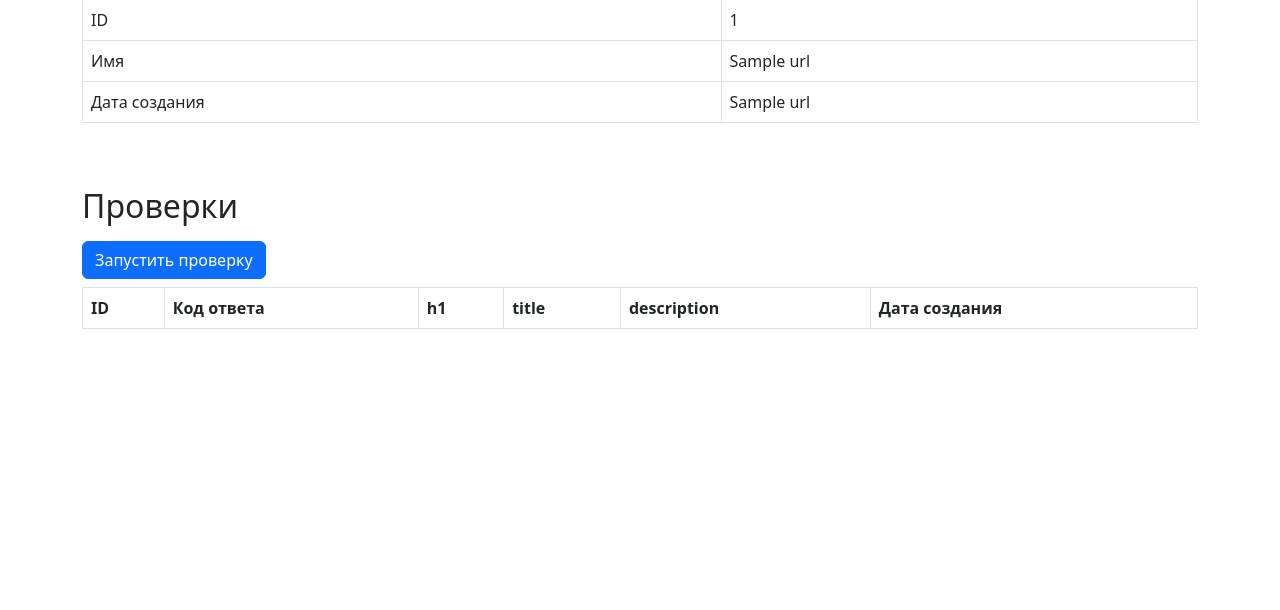
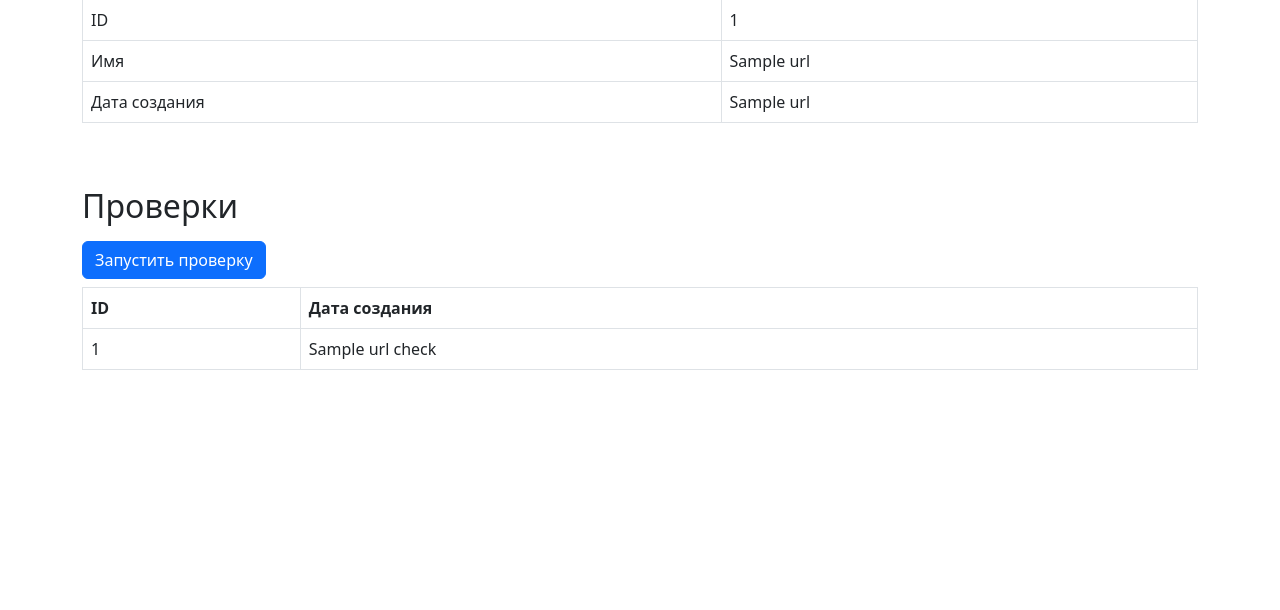
Before and after one commit to blacksmokezip/Page-Analyzer, a Flask app: page /urls/1 in a window 1280 px wide. Shown: the part 129-739 px from the top of the page. Run offline with Flask 3, Linux system fonts and the light colour scheme; one stand-in notice (Sample message) is shown; a database or web service that is not in the repository returns one stand-in record (values such as "Sample title"); lists and menus that the app fills with data are empty; some libraries are stand-ins or nearby versions.

Commit message:
Fourth step

```diff
--- a/database.sql
+++ b/database.sql
@@ -1,6 +1,16 @@
 DROP TABLE IF EXISTS urls;
+DROP TABLE IF EXISTS url_checks;
 CREATE TABLE urls (
     id bigint PRIMARY KEY GENERATED ALWAYS AS IDENTITY,
     name varchar(255),
     created_at date
 );
+CREATE TABLE url_checks (
+    id bigint PRIMARY KEY GENERATED ALWAYS AS IDENTITY,
+    url_id bigint REFERENCES urls (id),
+    status_code integer,
+    h1 text,
+    title text,
+    description text,
+    created_at date
+);
--- a/page_analyzer/app.py
+++ b/page_analyzer/app.py
@@ -19,6 +19,7 @@ def main_page():
         'index.html'
     )
 
+
 @app.post('/urls')
 def post_urls():
     url = request.form.to_dict()['url']
@@ -39,7 +40,8 @@ def post_urls():
     with conn.cursor() as cur:
         cur.execute(f"SELECT * FROM urls WHERE name='{url}'")
         if not cur.fetchall():
-            query = f"INSERT INTO urls (name, created_at) VALUES ('{url}', '{date.today()}')"
+            query = f"INSERT INTO urls (name, created_at)" \
+                    f" VALUES ('{url}', '{date.today()}')"
             cur.execute(query)
             conn.commit()
         else:
@@ -51,20 +53,25 @@ def post_urls():
         flash('Страница успешно добавлена')
         return redirect(url_for('url_id', id=cur.fetchone()[0]))
 
+
 @app.route('/urls/<int:id>')
 def url_id(id):
     conn = psycopg2.connect(DATABASE_URL)
 
     with conn.cursor() as cur:
         cur.execute(f"SELECT * FROM urls WHERE id={id}")
-        result = cur.fetchone()
+        url = cur.fetchone()
+        cur.execute(f"SELECT * FROM url_checks WHERE url_id={id}")
+        check = cur.fetchall()[::-1]
 
     return render_template(
         'show.html',
-        id=result[0],
-        name=result[1],
-        created_at=result[2],
+        id=url[0],
+        name=url[1],
+        created_at=url[2],
+        check=check,
     )
+
 
 @app.get('/urls')
 def get_urls():
@@ -73,11 +80,40 @@ def get_urls():
     with conn.cursor() as cur:
         cur.execute("SELECT * FROM urls")
         urls = cur.fetchall()[::-1]
+        query = 'SELECT url_id, MAX(b.created_at) AS last_tested_at' \
+                ' FROM urls a' \
+                ' INNER JOIN url_checks b ON a.id = b.url_id' \
+                ' GROUP BY url_id' \
+                ' ORDER BY url_id;'
+        cur.execute(query)
+        result = cur.fetchall()
+
+    checks = {}
+    for item in result:
+        checks[item[0]] = item[1]
 
     return render_template(
         'urls.html',
         urls=urls,
+        checks=checks,
     )
+
+
+@app.post('/urls/<int:id>/checks')
+def check_url(id):
+    conn = psycopg2.connect(DATABASE_URL)
+
+    with conn.cursor() as cur:
+        cur.execute(f"SELECT * FROM urls WHERE id={id}")
+        url = cur.fetchone()
+        query = f"INSERT INTO url_checks (url_id, created_at)" \
+                f" VALUES ('{url[0]}', '{date.today()}')"
+        cur.execute(query)
+        conn.commit()
+
+    flash('Страница успешно проверена')
+    return redirect(url_for('url_id', id=url[0]))
+
 
 def validate(url):
     if not url.startswith("http://") and not url.startswith("https://"):
@@ -85,5 +121,6 @@ def validate(url):
     if len(url) > 255:
         return 'URL превышает 255 символов'
 
+
 if __name__ == "__main__":
     app.run()
--- a/page_analyzer/templates/show.html
+++ b/page_analyzer/templates/show.html
@@ -26,6 +26,9 @@
             <div class="alert alert-info" role="alert">{{ message }}</div>
             {% endif %}
             {% if message == 'Страница успешно добавлена' %}
+            <div class="alert alert-success" role="alert">{{ message }}</div>
+            {% endif %}
+            {% if message == 'Страница успешно проверена' %}
             <div class="alert alert-success" role="alert">{{ message }}</div>
             {% endif %}
             {% endfor %}
@@ -61,7 +64,7 @@
   </div>
 
     <h2 class="mt-5 mb-3">Проверки</h2>
-    <form method="post" action="/urls/{{ id }}/checks">
+    <form method="post" action="{{ url_for('check_url', id=id) }}">
     <input type="submit" class="btn btn-primary" value="Запустить проверку">
     </form>
 
@@ -70,15 +73,20 @@
     <thead>
       <tr>
         <th>ID</th>
-        <th>Код ответа</th>
-        <th>h1</th>
-        <th>title</th>
-        <th>description</th>
+        <!-- <th>Код ответа</th> -->
+        <!-- <th>h1</th> -->
+        <!-- <th>title</th> -->
+        <!-- <th>description</th> -->
         <th>Дата создания</th>
       </tr>
     </thead>
-      <tbody>
-
+    <tbody>
+      {% for item in check %}
+      <tr>
+        <td>{{ item[0] }}</td>
+        <td>{{ item[6] }}</td>
+      </tr>
+      {% endfor %}
     </tbody>
     </table>
   </div>
--- a/page_analyzer/templates/urls.html
+++ b/page_analyzer/templates/urls.html
@@ -35,6 +35,7 @@
     <tr>
       <th>ID</th>
       <th>Имя</th>
+      <th>Последняя проверка</th>
     </tr>
     </thead>
     <tbody>
@@ -42,6 +43,7 @@
     <tr>
         <td>{{url[0]}}</td>
         <td><a href="{{ url_for('url_id', id=url[0]) }}">{{ url[1] }}</a></td>
+        <td>{{ checks[url[0]] }}</td>
     </tr>
     {% endfor %}
     </tbody>
```
Also changed, not shown: setup.cfg (added, +19 -0 lines), test.py (+12 -5 lines).
